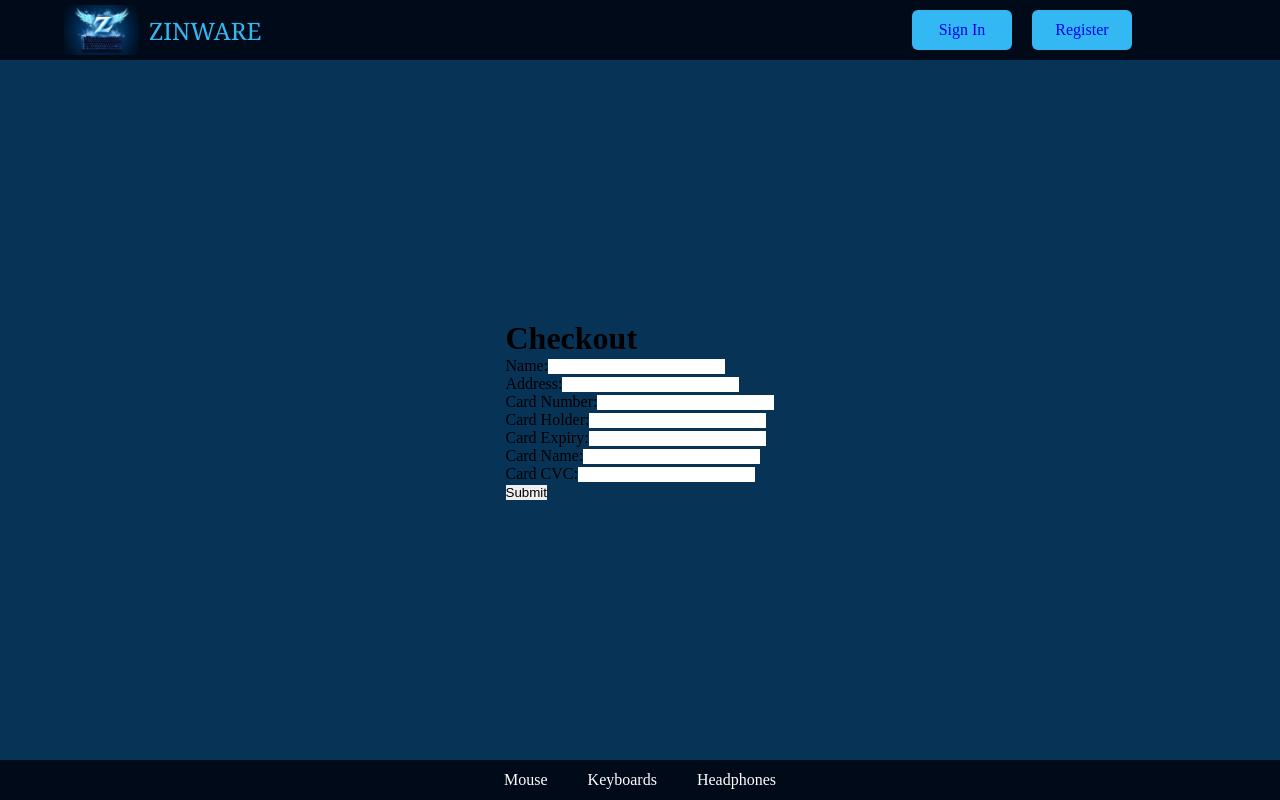
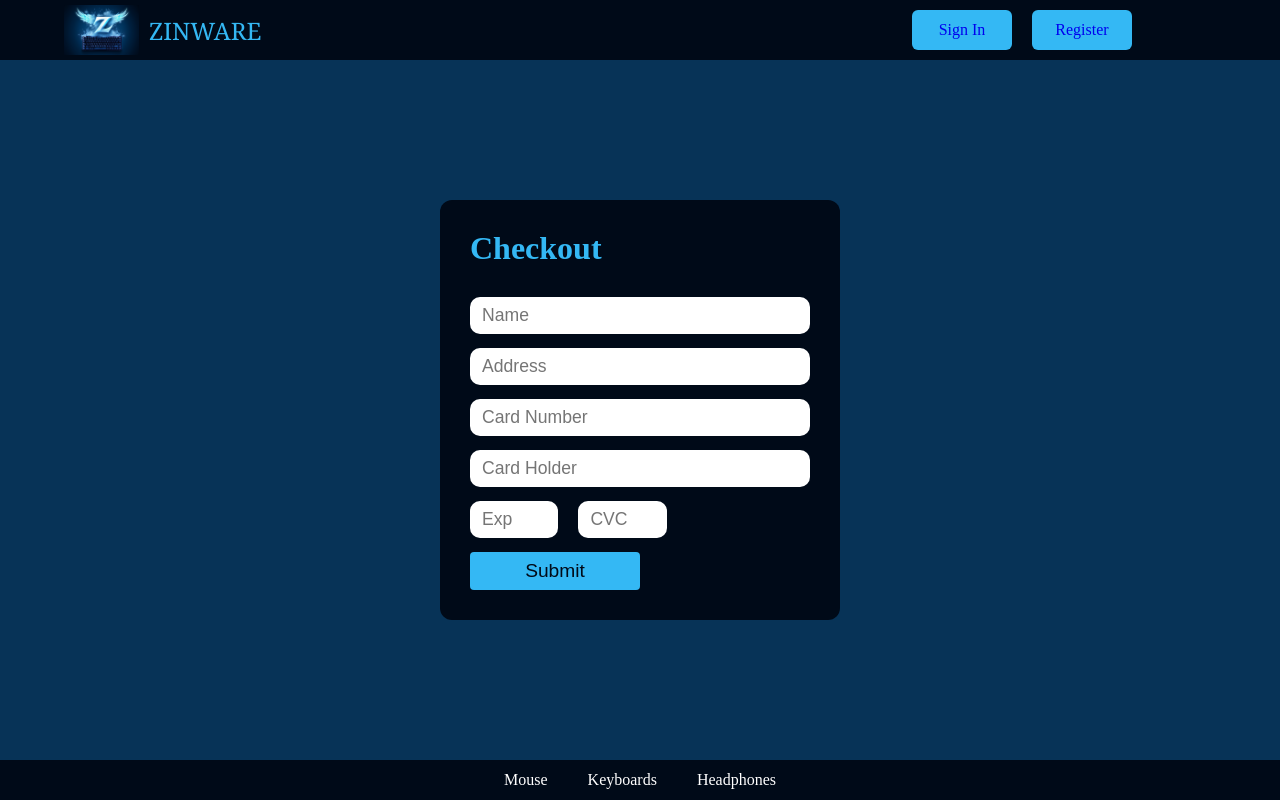
Before and after one commit to maklaut007/zinware-frontend, an Angular app: page /checkout in a window 1280 px wide. Built offline with nearby package versions, Linux system fonts and the light colour scheme.

Commit message:
Styled checkout page

```diff
--- a/src/app/components/checkout/checkout.component.html
+++ b/src/app/components/checkout/checkout.component.html
@@ -1,82 +1,74 @@
-<h1>Checkout</h1>
-
-<form (ngSubmit)="submitCheckout()" class="checkout-form">
-  <div class="form-group">
-    <label for="name">Name:</label>
+<form
+  (ngSubmit)="submitCheckout()"
+  #checkoutForm="ngForm"
+  class="checkout-form"
+>
+  <h1 class="checkout-title">Checkout</h1>
   <input
     type="text"
     id="name"
     name="name"
     [(ngModel)]="formData.name"
     required
+    class="form-element"
+    placeholder="Name"
   />
-  </div>
 
-  <div class="form-group">
-    <label for="address">Address:</label>
   <input
     type="text"
     id="address"
     name="address"
     [(ngModel)]="formData.address"
     required
+    class="form-element"
+    placeholder="Address"
   />
-  </div>
 
-  <div class="form-group">
-    <label for="cardNumber">Card Number:</label>
   <input
     type="text"
     id="cardNumber"
     name="cardNumber"
     [(ngModel)]="formData.cardNumber"
     required
+    class="form-element"
+    placeholder="Card Number"
   />
-  </div>
 
-  <div class="form-group">
-    <label for="cardHolder">Card Holder:</label>
   <input
     type="text"
     id="cardHolder"
     name="cardHolder"
     [(ngModel)]="formData.cardHolder"
     required
+    class="form-element"
+    placeholder="Card Holder"
   />
-  </div>
 
-  <div class="form-group">
-    <label for="cardExpiry">Card Expiry:</label>
   <input
     type="text"
     id="cardExpiry"
     name="cardExpiry"
     [(ngModel)]="formData.cardExpiry"
     required
+    class="form-element input-short"
+    placeholder="Exp"
   />
-  </div>
 
-  <div class="form-group">
-    <label for="cardName">Card Name:</label>
-    <input
-      type="text"
-      id="cardName"
-      name="cardName"
-      [(ngModel)]="formData.cardName"
-      required
-    />
-  </div>
-
-  <div class="form-group">
-    <label for="cardCvc">Card CVC:</label>
   <input
     type="text"
     id="cardCvc"
     name="cardCvc"
     [(ngModel)]="formData.cardCvc"
     required
+    class="form-element input-short"
+    placeholder="CVC"
   />
-  </div>
 
-  <button type="submit" class="submit-btn">Submit</button>
+  <button
+    type="submit"
+    [disabled]="!checkoutForm.form.valid"
+    class="submit-btn"
+  >
+    Submit
+  </button>
 </form>
--- a/src/app/components/checkout/checkout.component.scss
+++ b/src/app/components/checkout/checkout.component.scss
@@ -0,0 +1,43 @@
+.checkout-form {
+  width: 300px;
+  margin: 0 auto;
+  display: flex;
+  flex-flow: row wrap;
+  padding: 30px;
+  background: var(--secondary-color);
+  border-radius: 12px;
+}
+.checkout-title {
+  color: var(--white-color);
+  margin-bottom: 30px;
+}
+.form-element {
+  margin-bottom: 10px;
+  padding: 8px 12px;
+  border-radius: 10px;
+  width: 100%;
+}
+.input-short {
+  width: 26%;
+  margin-right: 20px;
+}
+.submit-btn {
+  color: var(--secondary-color);
+  background: var(--white-color);
+  padding: 8px 10px;
+  border: none;
+  border-radius: 4px;
+  cursor: pointer;
+  width: 50%;
+  font-size: 1.2rem;
+}
+
+@media only screen and (min-width: 1024px) {
+  .checkout-form {
+    width: 400px;
+  }
+  .form-element {
+    font-size: 1.1rem;
+    margin-bottom: 14px;
+  }
+}
--- a/src/app/components/checkout/checkout.component.ts
+++ b/src/app/components/checkout/checkout.component.ts
@@ -1,4 +1,5 @@
 import { Component } from '@angular/core';
+import { ApiService } from 'src/app/services/api.service';
 
 @Component({
   selector: 'app-checkout',
@@ -12,10 +13,9 @@ export class CheckoutComponent {
     cardNumber: '',
     cardHolder: '',
     cardExpiry: '',
-    cardName: '',
     cardCvc: '',
   };
-  constructor() {}
+  constructor(private apiService: ApiService) {}
 
   submitCheckout() {}
 }
```
Lines whose indentation alone changed are shown as unchanged.
